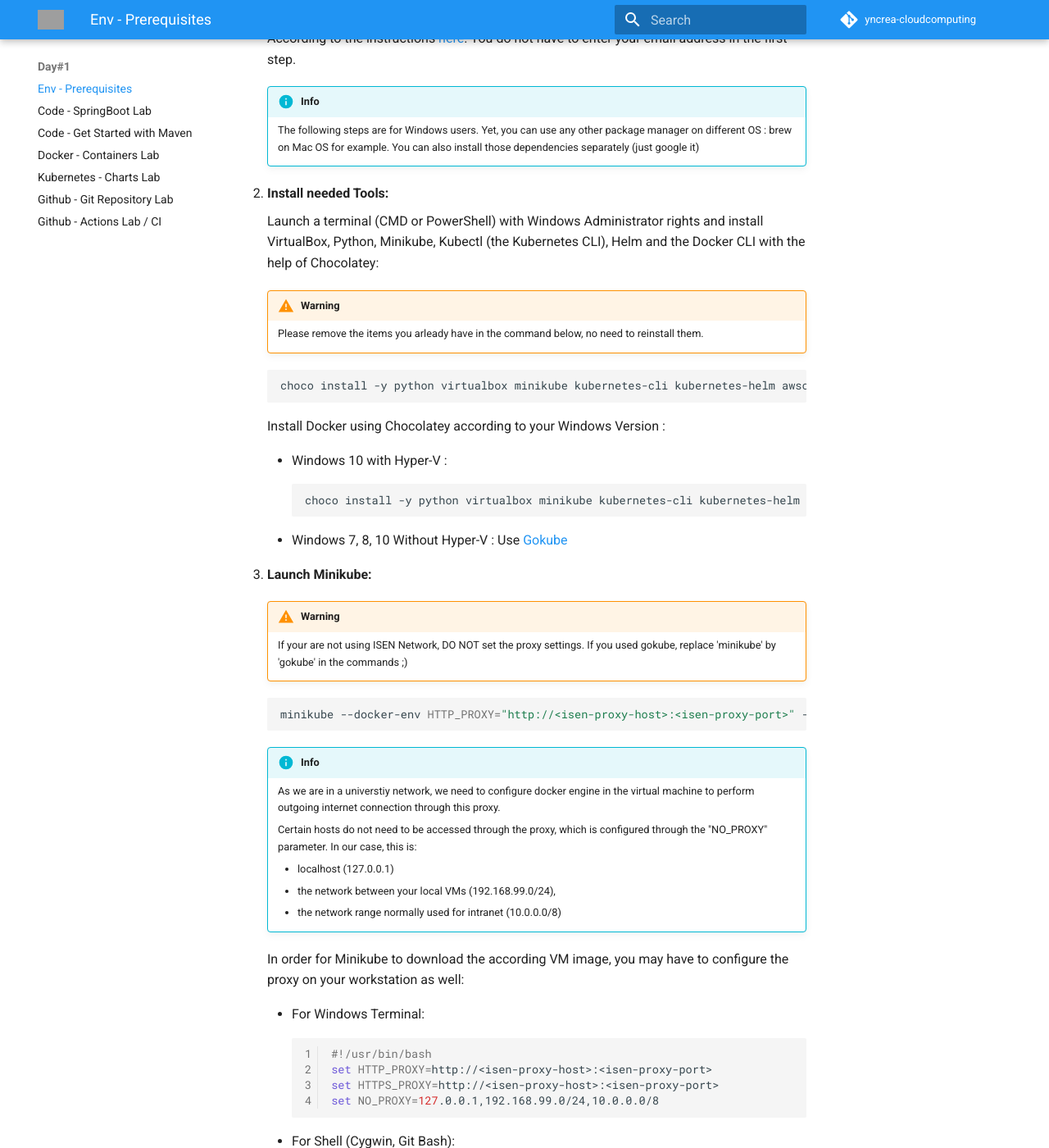
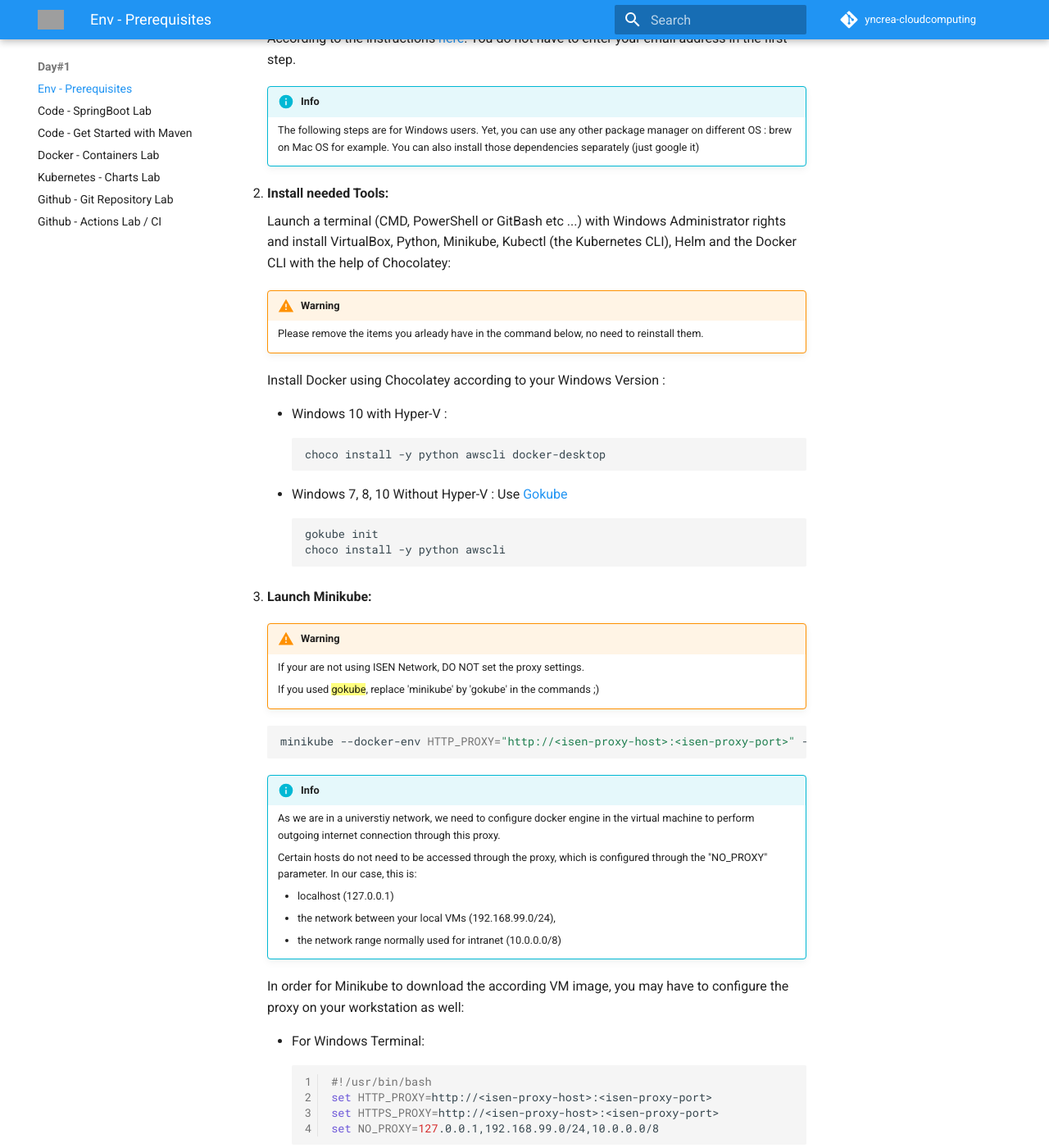
Before and after one commit to jurocknsail/yncrea-cloudcomputing, an MkDocs documentation site: the page built from docs/prerequisites.md, in a window 1280 px wide and 1400 px high, scrolled down 1069 px. Shown: the whole window at 82% size. Built offline with MkDocs 1.6.1 and Material for MkDocs 9.7.7, drawn with Linux system fonts in a browser that asks for light colours; comment, search, counter and statistics services are not loaded; grey boxes are pictures that could not be loaded.

Commit message:
Update doc

````diff
--- a/docs/prerequisites.md
+++ b/docs/prerequisites.md
@@ -43,29 +43,30 @@
 
 1. **Install needed Tools:**
 
-    Launch a terminal (CMD or PowerShell) with Windows Administrator rights and install VirtualBox, Python, Minikube, Kubectl (the Kubernetes CLI), Helm and the Docker CLI with the help of Chocolatey:
+    Launch a terminal (CMD, PowerShell or GitBash etc ...) with Windows Administrator rights and install VirtualBox, Python, Minikube, Kubectl (the Kubernetes CLI), Helm and the Docker CLI with the help of Chocolatey:
 
     !!! warning
         Please remove the items you arleady have in the command below, no need to reinstall them.
-
-    ```bash
-    choco install -y python virtualbox minikube kubernetes-cli kubernetes-helm awscli
-    ```
 
     Install Docker using Chocolatey according to your Windows Version :
 
     - Windows 10 with Hyper-V :
        ```bash
-       choco install -y python virtualbox minikube kubernetes-cli kubernetes-helm awscli
+       choco install -y python awscli docker-desktop
        ```
 
     - Windows 7, 8, 10 Without Hyper-V : Use [Gokube](https://github.com/ThalesGroup/gokube)
+       ```bash
+       gokube init
+       choco install -y python awscli
+       ```
 
 1. **Launch Minikube:**
 
     !!! warning
         If your are not using ISEN Network, DO NOT set the proxy settings.
-        If you used gokube, replace 'minikube' by 'gokube' in the commands ;)
+
+        If you used {==gokube==}, replace 'minikube' by 'gokube' in the commands ;)
 
     ```bash
     minikube --docker-env HTTP_PROXY="http://<isen-proxy-host>:<isen-proxy-port>" --docker-env HTTPS_PROXY="http://<isen-proxy-host>:<isen-proxy-port>" --docker-env NO_PROXY="127.0.0.1,192.168.99.0/24,10.0.0.0/8" start
````
